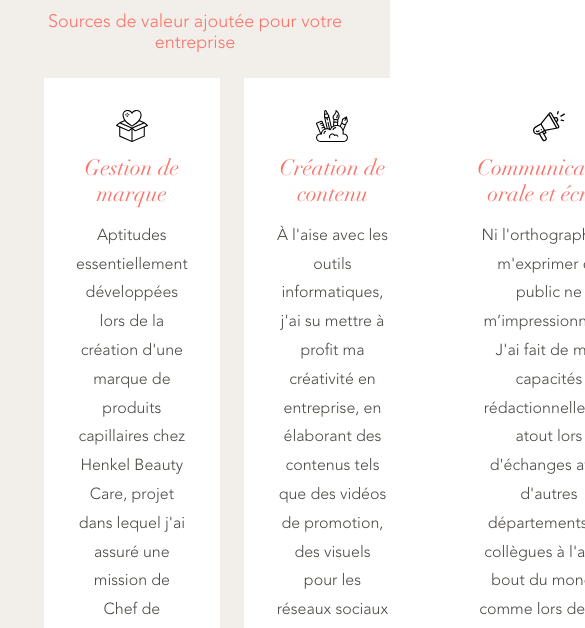
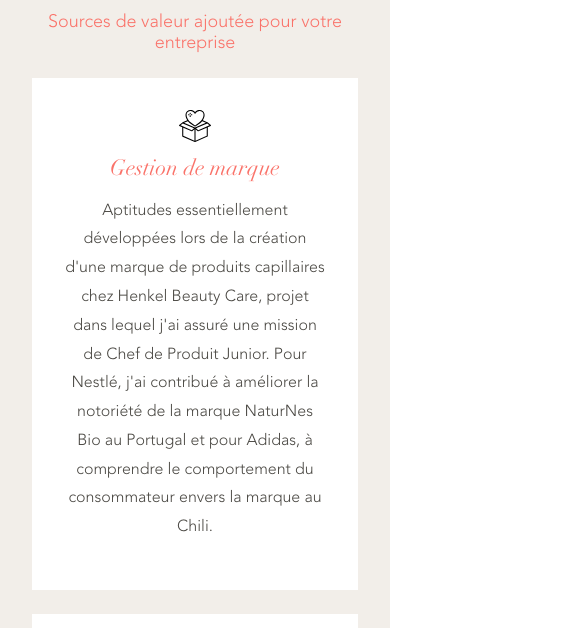
Before and after one commit to jeannecatteau/jeannecatteau.github.io, a plain HTML site: page skills.html in a window 390 px wide. Shown: the part 214-842 px from the top of the page, 585 px wide, since content can reach past the window. Drawn offline with Linux system fonts and the light colour scheme.

Commit message:
Make skills page responsive

```diff
--- a/skills.css
+++ b/skills.css
@@ -7,10 +7,24 @@
   margin-top: 1.5rem;
 }
 
+@media only screen and (max-width: 768px) {
+  .skills-list {
+    flex-direction: column;
+    margin-top: 0;
+  }
+}
+
 .skill-block {
   margin: 0 0.75rem;
   padding: 2rem;
   background-color: #ffffff;
+}
+
+@media only screen and (max-width: 768px) {
+  .skill-block {
+    margin: 0;
+    margin-top: 1.5rem;
+  }
 }
 
 .skill-block-icon {
```
